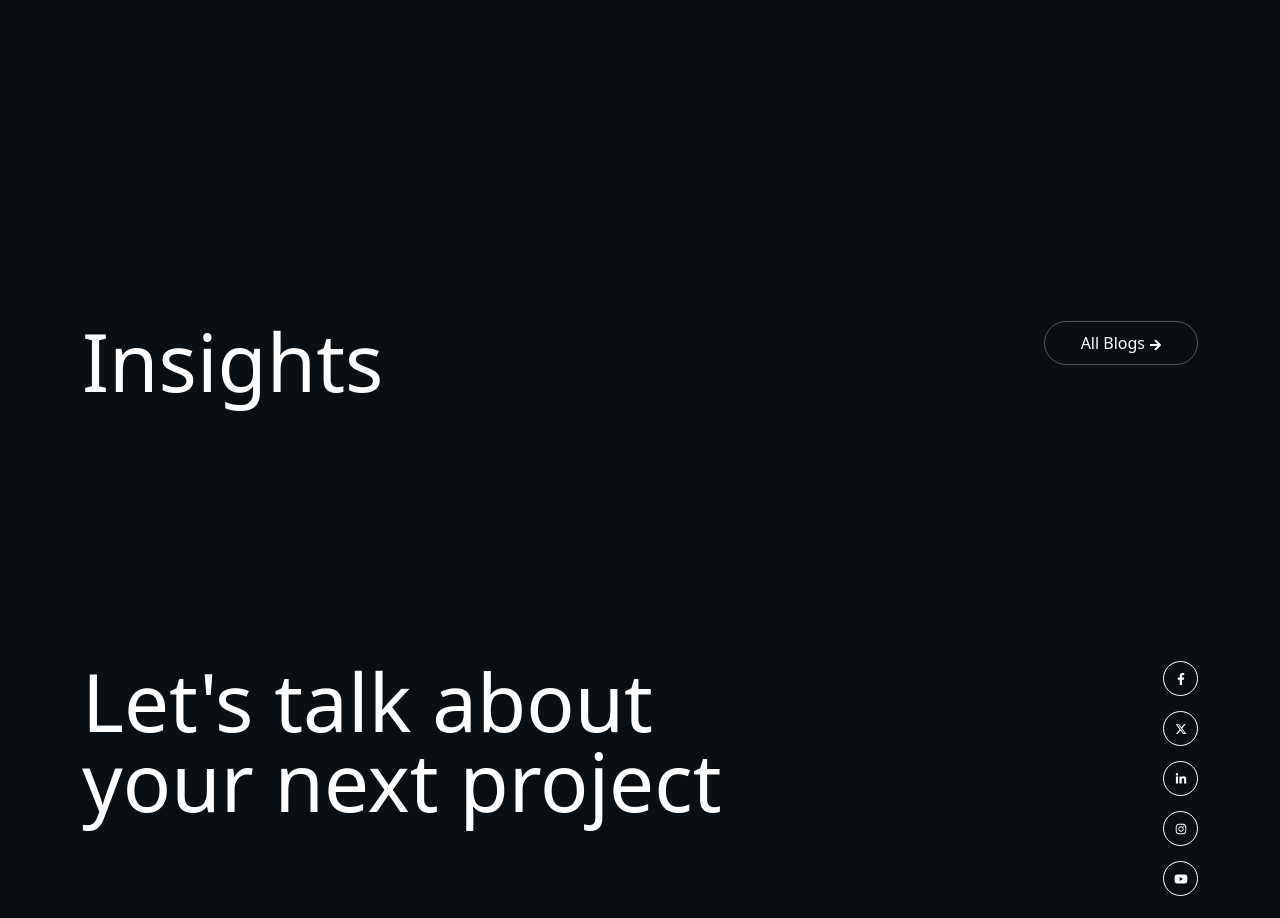
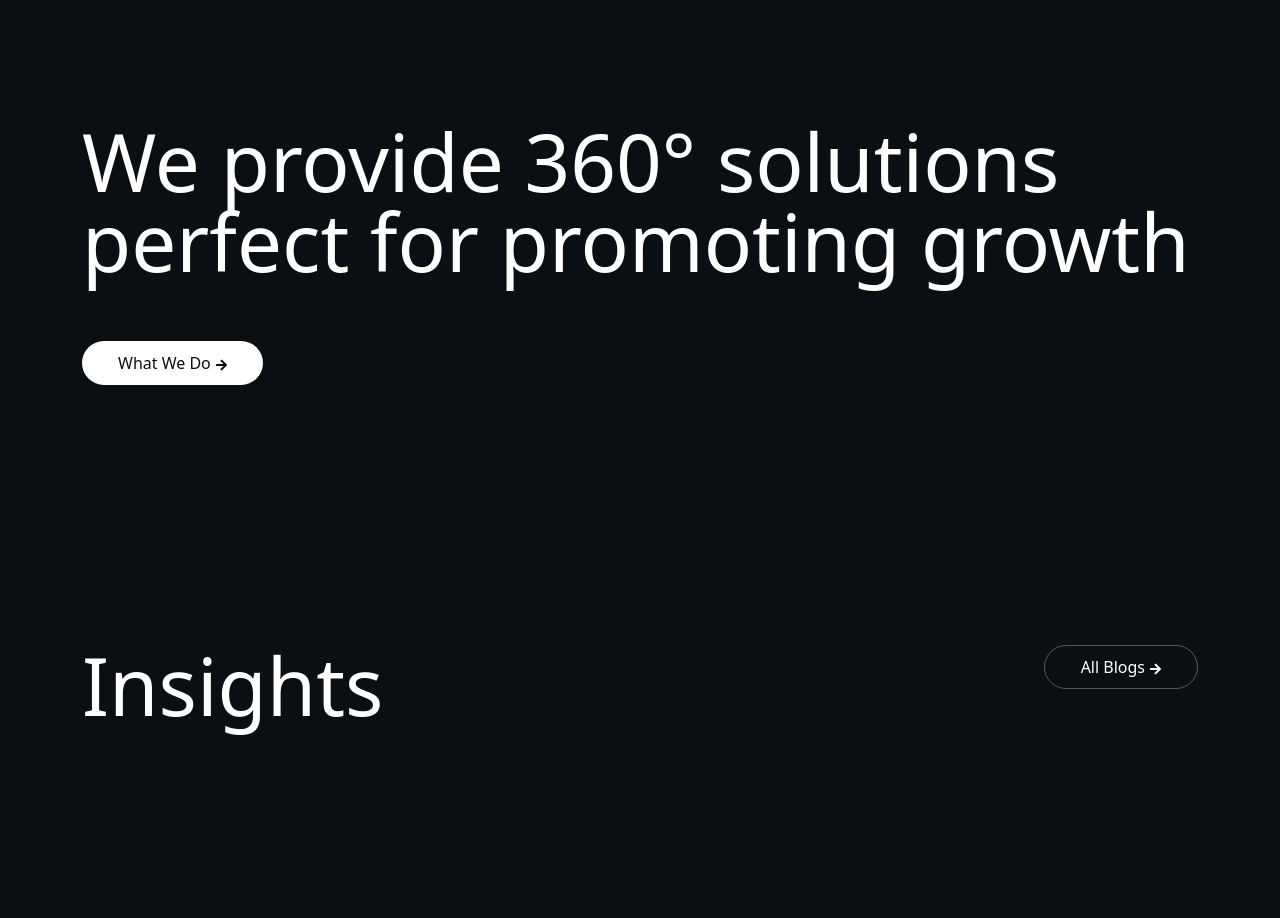
Before and after one commit to RazinRahat/component-testing, a React (Create React App) app: page / in a window 1280 px wide. Shown: the part 4020-4938 px from the top of the page. Built offline with nearby package versions, Linux system fonts and the light colour scheme.

Commit message:
Working on solutions section

```diff
--- a/src/App.js
+++ b/src/App.js
@@ -3,6 +3,7 @@ import './App.css';
 import Footer from './sections/Footer';
 import HomeBanner from './sections/HomeBanner';
 import Insights from './sections/Insights';
+import Solutions from './sections/Solutions';
 import Success from './sections/Success';
 import Video from './sections/Video';
 
@@ -14,6 +15,7 @@ function App() {
           <HomeBanner />
           <Video />
           <Success />
+          <Solutions />
           <Insights />
         </section>
         <Footer />
--- /dev/null
+++ b/src/components/WhatWeDoButton.jsx
@@ -0,0 +1,92 @@
+import React from 'react'
+import { FaArrowRight } from "react-icons/fa";
+import styled from 'styled-components'
+
+const ButtonDiv = styled.div`
+    margin: 0px 0px 60px;
+    width: fit-content;
+    height: 44px;
+    cursor: pointer;
+`
+
+const ButtonLink = styled.a`
+    text-decoration: none;
+    display: flex;
+    width: fit-content;
+    height: 100%;
+    -webkit-box-align: center;
+    align-items: center;
+    -webkit-box-pack: center;
+    justify-content: center;
+    font-size: 16px;
+    font-weight: 500;
+    margin: 0px;
+    line-height: 20px;
+    background-color: rgb(255, 255, 255);
+    position: relative;
+    border-radius: 22px;
+    overflow: hidden;
+    z-index: 0;
+    transition: border 0.3s ease 0s;
+    padding: 12px 36px;
+    box-sizing: border-box;
+    border: 0px;
+    color: rgb(10, 14, 18);
+
+    &:hover {
+        text-decoration: none;
+        outline: none;
+        box-shadow: none;
+        color: rgb(153, 153, 153) !important;
+    }
+
+    &::before{
+        content: "";
+        display: block;
+        position: absolute;
+        right: 0px;
+        top: 100%;
+        left: 0px;
+        background-color: rgb(153, 153, 153);
+        height: 100%;
+        width: 100%;
+        margin: auto;
+        transition: all 0.5s cubic-bezier(0.4, 0, 0, 1) 0s;
+        border-radius: 22px;
+    }
+
+    &:hover::before{
+        top: 0px;
+    }
+`
+
+const ButtonSpan = styled.span`
+    transition: color 0.3s ease 0s;
+    color: rgb(10, 14, 18);
+    position: relative;
+    z-index: 2;
+`
+
+const ButtonArrow = styled(FaArrowRight)`
+    padding-left: 5px;
+    filter: none;
+    transition: all 0.6s cubic-bezier(0.4, 0, 0, 1) 0s;
+    max-width: 100%;
+    object-fit: contain;
+`
+
+const WhatWeDoButton = ({ text }) => {
+    return (
+        // <ButtonContainer>{text} <FaArrowRight /></ButtonContainer>
+        <ButtonDiv>
+            <ButtonLink>
+                <ButtonSpan>
+                    {text}
+                    <ButtonArrow />
+                </ButtonSpan>
+            </ButtonLink>
+        </ButtonDiv>
+    )
+}
+
+export default WhatWeDoButton
--- /dev/null
+++ b/src/sections/Solutions.jsx
@@ -0,0 +1,79 @@
+import React from 'react'
+import styled from 'styled-components'
+import Container from 'react-bootstrap/Container'
+import Row from 'react-bootstrap/Row'
+import Col from 'react-bootstrap/Col'
+import WhatWeDoButton from '../components/WhatWeDoButton'
+
+const SolutionsSection = styled.section`
+
+`
+
+const SolutionsContainer = styled(Container)`
+    @media (max-width: 1199px) and (min-width: 768px) {
+        max-width: 90%;
+        margin: auto;
+    }
+
+    @media (max-width: 767px) {
+        max-width: 100%;
+    }
+`
+
+const SolutionsTitleDiv = styled.div`
+    margin: 0px 0px 60px;
+    position: relative;
+    width: fit-content;
+`
+
+const SoltuionsTitleH2 = styled.h2`
+    font-size: 80px;
+    line-height: 80px;
+    font-weight: 400;
+    color: rgb(255, 255, 255);
+    margin: 0px;
+
+    @media (max-width: 767px) {
+        font-size: 48px !important;
+        line-height: 48px !important;
+    }
+`
+
+const ButtonsCol = styled(Col)`
+    display: flex;
+    justify-content: space-between;
+`
+
+const ArrowList = styled.ul`
+    display: flex;
+    list-style: none;
+    padding: 0px;
+    margin: 0px;
+`
+
+const Solutions = () => {
+  return (
+    <SolutionsSection>
+        <SolutionsContainer>
+            <Row>
+                <Col sm={12}>
+                    <SolutionsTitleDiv>
+                        <SoltuionsTitleH2>We provide 360° solutions
+                             perfect for promoting growth</SoltuionsTitleH2>
+                    </SolutionsTitleDiv>
+                </Col>
+                <ButtonsCol sm={12}>
+                    <WhatWeDoButton text="What We Do" />
+                    <div>
+                        <ArrowList>
+
+                        </ArrowList>
+                    </div>
+                </ButtonsCol>
+            </Row>
+        </SolutionsContainer>
+    </SolutionsSection>
+  )
+}
+
+export default Solutions
--- a/src/sections/Video.jsx
+++ b/src/sections/Video.jsx
@@ -8,7 +8,7 @@ const StyledComponent = styled.section`
     padding: 0 !important;
     iframe{
       min-height: 100vh;
-      width: 100%;
+      width: 100vw;
     }
   }
 `;
```
